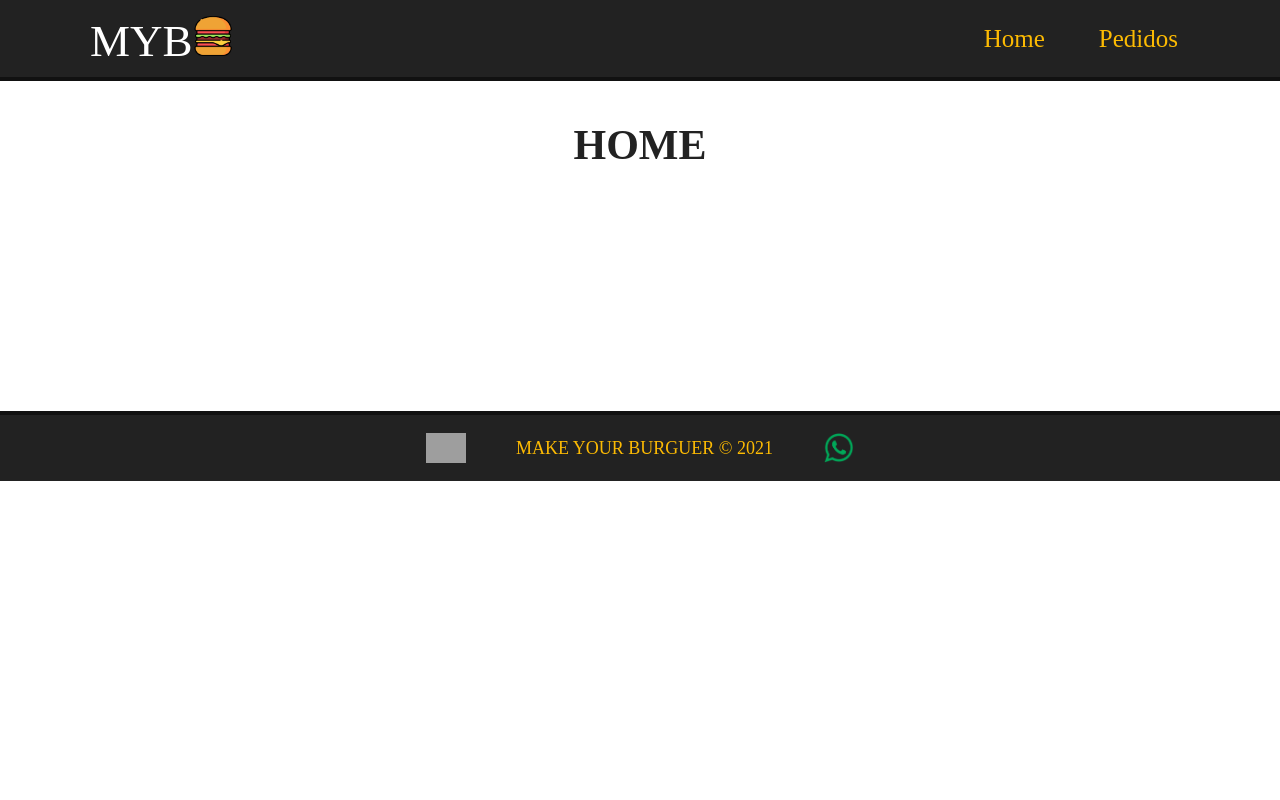
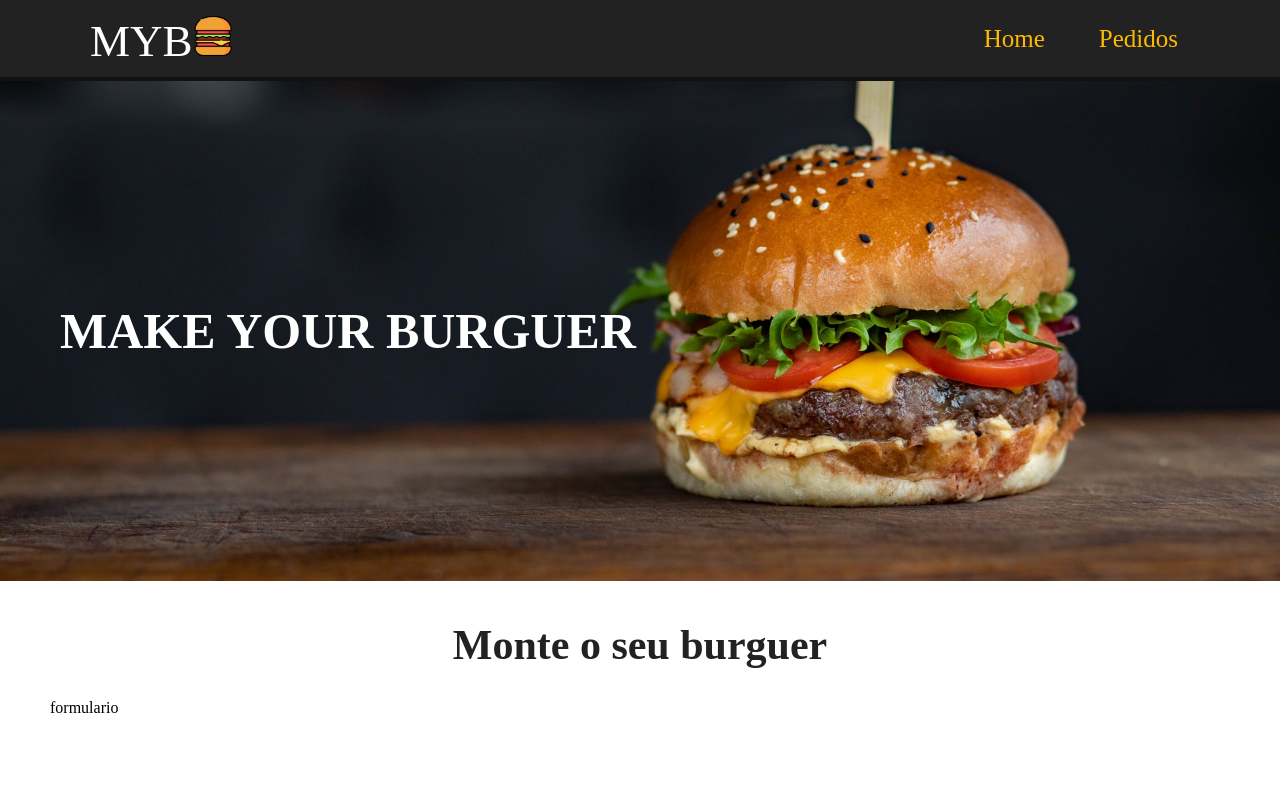
Before and after one commit to gabriel-ataidev/burguer-order-project, a Vue app: page / in a window 1280 px wide. Shown: the top 800 px of the page. Built offline with nearby package versions, Linux system fonts and the light colour scheme; grey boxes are pictures that could not be loaded.

Commit message:
setting up home banner

```diff
--- /dev/null
+++ b/src/components/Banner.vue
@@ -0,0 +1,30 @@
+<template>
+  <div id="main-banner">
+      <h1>MAKE YOUR BURGUER</h1>
+  </div>
+</template>
+
+<script>
+export default {
+    name: "Banner",
+
+}
+</script>
+
+<style scoped lang="less">
+#main-banner{
+    background-image: url('/img/burger.jpg');
+    background-position: 0 -250px;
+    background-size: cover;
+    height: 500px;
+    display: flex;
+    align-items: center;
+    justify-content: flex-start;
+    h1{
+        color: #fff;
+        align-items: center;
+        font-size: 50px;
+        padding-left: 60px;
+    }
+}
+</style>
--- a/src/components/Footer.vue
+++ b/src/components/Footer.vue
@@ -1,5 +1,5 @@
 <template>
-  <footer id="footer">
+  <footer>
     <img src="/img/instagram-icon.png" />
     <p>MAKE YOUR BURGUER &copy; 2021</p>
     <img src="/img/whatsapp-icon.png" />
@@ -13,7 +13,7 @@
 </script>
 
 <style lang="less">
-#footer{
+footer{
   display: flex;
   align-items: center;
   justify-content: center;
--- a/src/views/Home.vue
+++ b/src/views/Home.vue
@@ -1,12 +1,18 @@
 <template>
+    <Banner />
   <div class="main-container">
-    <h1>HOME</h1>
+    <h1>Monte o seu burguer</h1>
+    <p>formulario</p>
   </div>
 </template>
 
 <script>
+import Banner from "../components/Banner.vue"
 export default {
-
+  name: "Home",
+  components: {
+    Banner,
+  }
 }
 </script>
 
```
